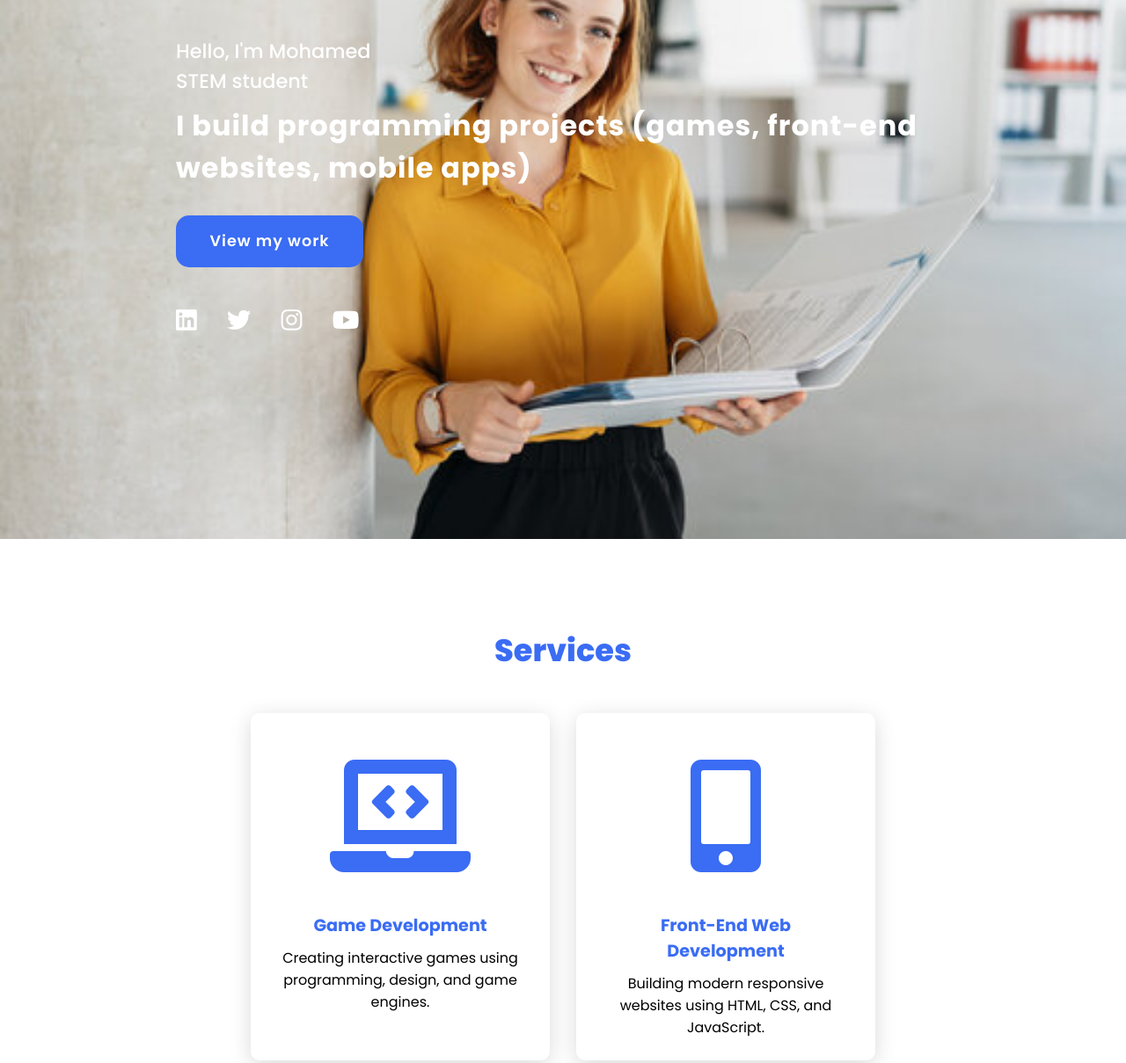
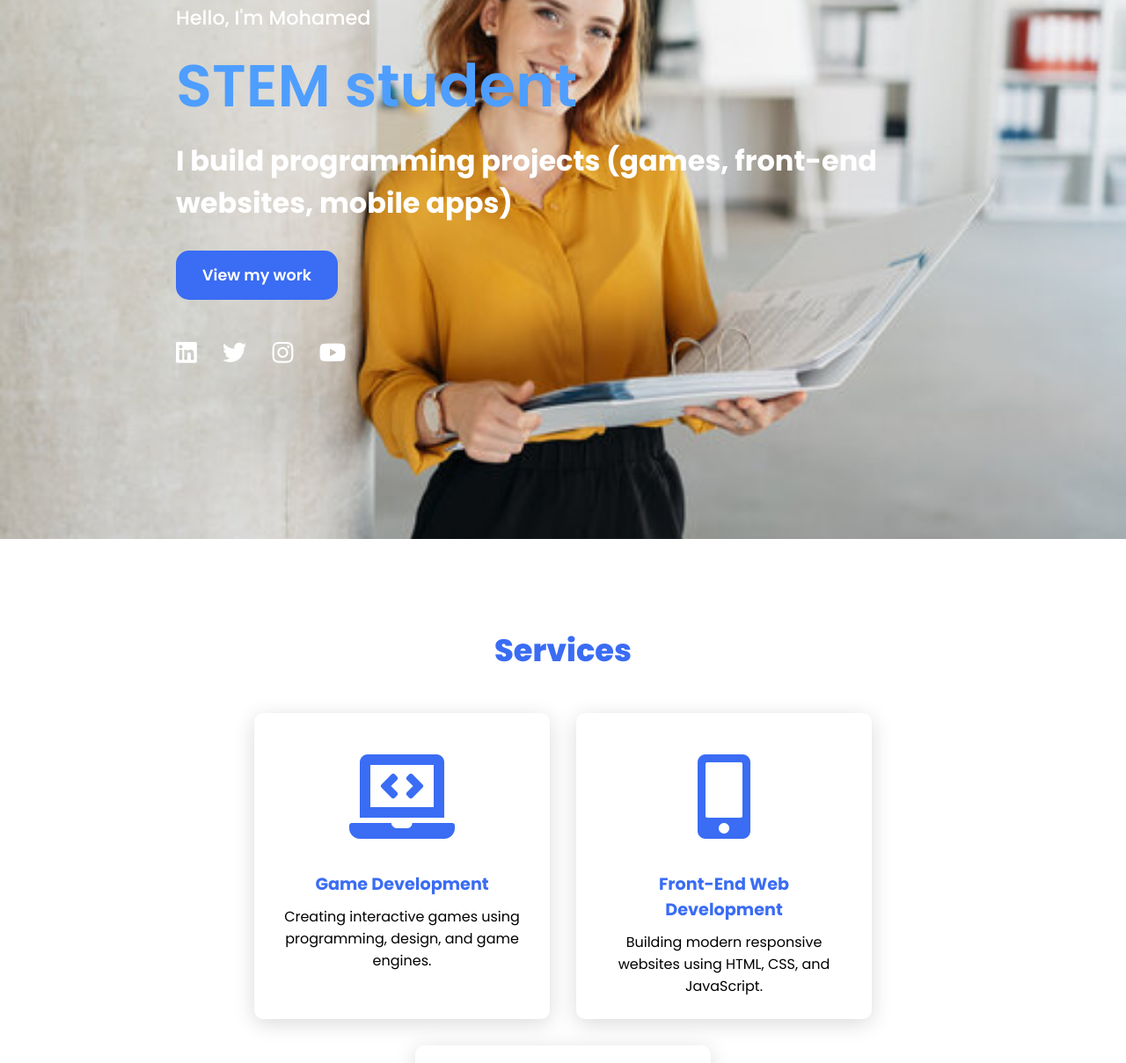
Before and after one commit to mohamed-ra5a/website, a plain HTML site: page index.html in a window 1280 px wide. Shown: the part 187-1396 px from the top of the page at 88% size. Drawn offline with Linux system fonts and the light colour scheme; a web font is replaced by a local one.

Commit message:
Refactor CSS styles and update font import

```diff
--- a/style.css
+++ b/style.css
@@ -1,4 +1,4 @@
-@import url('https://fonts.googleapis.com/css2?family=Google+Sans+Flex:opsz,wght@6..144,1..1000&family=Poppins:ital,wght@0,100;0,200;0,300;0,400;0,500;0,600;0,700;0,800;0,900;1,100;1,200;1,300;1,400;1,500;1,600;1,700;1,800;1,900&display=swap');
+@import url('https://fonts.googleapis.com/css2?family=Poppins:wght@100;200;300;400;500;600;700;800;900&display=swap');
 
 *{
     font-family: 'Poppins', sans-serif;
@@ -8,6 +8,7 @@
     scroll-behavior: smooth;
 }
 
+/* Header */
 header {
     background-color: #f0f0f0;
     width: 100%;
@@ -17,9 +18,9 @@
     justify-content: space-between;
     align-items: center;
     padding: 10px 200px;
+}
 
-}
-.logo{
+.logo {
     text-decoration: none;
     color: #3a6cf4;
     text-transform: uppercase;
@@ -27,7 +28,7 @@
     font-size: 1.8em;
 }
 
-.navigation a{
+.navigation a {
     color: #3a6cf4;
     text-decoration: none;
     font-size: 1.1em;
@@ -35,19 +36,22 @@
     padding-left: 30px;
 }
 
-.navigation a:hover{
+.navigation a:hover {
     color: #611cfc;
 }
+
+/* Sections */
 section {
     padding: 100px 200px;
 }
 
+/* Main Section */
 .main {
     width: 100%;
     min-height: 100vh;
     display: flex;
     align-items: center;
-    background: url(images/background.jpg) no-repeat;
+    background: url("images/background.jpg") no-repeat;
     background-size: cover;
     background-position: center;
     background-attachment: fixed;
@@ -58,43 +62,50 @@
     font-size: 1.4em;
     font-weight: 500;
 }
-main h2 span {
+
+.main h2 span {
     display: inline-block;
     margin-top: 10px;
     color: #4e9eff;
     font-size: 3em;
     font-weight: 600;
 }
+
 .main h3 {
     color: #fff;
     font-size: 2em;
     font-weight: 700;
-    letter-spacing: 1px;
     margin-top: 10px;
     margin-bottom: 30px;
 }
+
+/* Button */
 .main-btn {
     color: #fff;
     background-color: #3a6cf4;
     text-decoration: none;
     font-size: 1.1em;
     font-weight: 600;
+    padding: 15px 30px;
+    border-radius: 15px;
     display: inline-block;
-    padding: 0.9375em 2.1875em;
-    letter-spacing: 1px;
-    border-radius: 15px;
     margin-bottom: 40px;
-    transition: 0.7s ease;
+    transition: 0.3s;
 }
+
 .main-btn:hover {
     background-color: #611cfc;
     transform: scale(1.1);
 }
+
+/* Social Icons */
 .social-icons a {
     color: #fff;
     font-size: 1.7em;
-    padding-right: 30px;
+    padding-right: 25px;
 }
+
+/* Titles */
 .title {
     display: flex;
     justify-content: center;
@@ -104,30 +115,30 @@
     margin-bottom: 30px;
 }
 
+/* Cards */
 .content {
     display: flex;
     justify-content: center;
-    flex-direction: row;
     flex-wrap: wrap;
 }
 
 .card {
     background-color: #fff;
-    width: 21.25em;
+    width: 21em;
     box-shadow: 0 5px 25px rgba(1 1 1 / 15%);
     border-radius: 10px;
     padding: 25px;
     margin: 15px;
-    transition: 0.7s ease;
+    transition: 0.3s;
 }
 
 .card:hover {
-    transform: scale(1.1);
+    transform: scale(1.05);
 }
 
 .card .icon {
     color: #3a6cf4;
-    font-size: 8em;
+    font-size: 6em;
     text-align: center;
 }
 
@@ -135,9 +146,8 @@
     text-align: center;
 }
 
-.info h3{
+.info h3 {
     color: #3a6cf4;
     font-size: 1.2em;
-    font-weight: 700;
     margin: 10px;
 }
```
